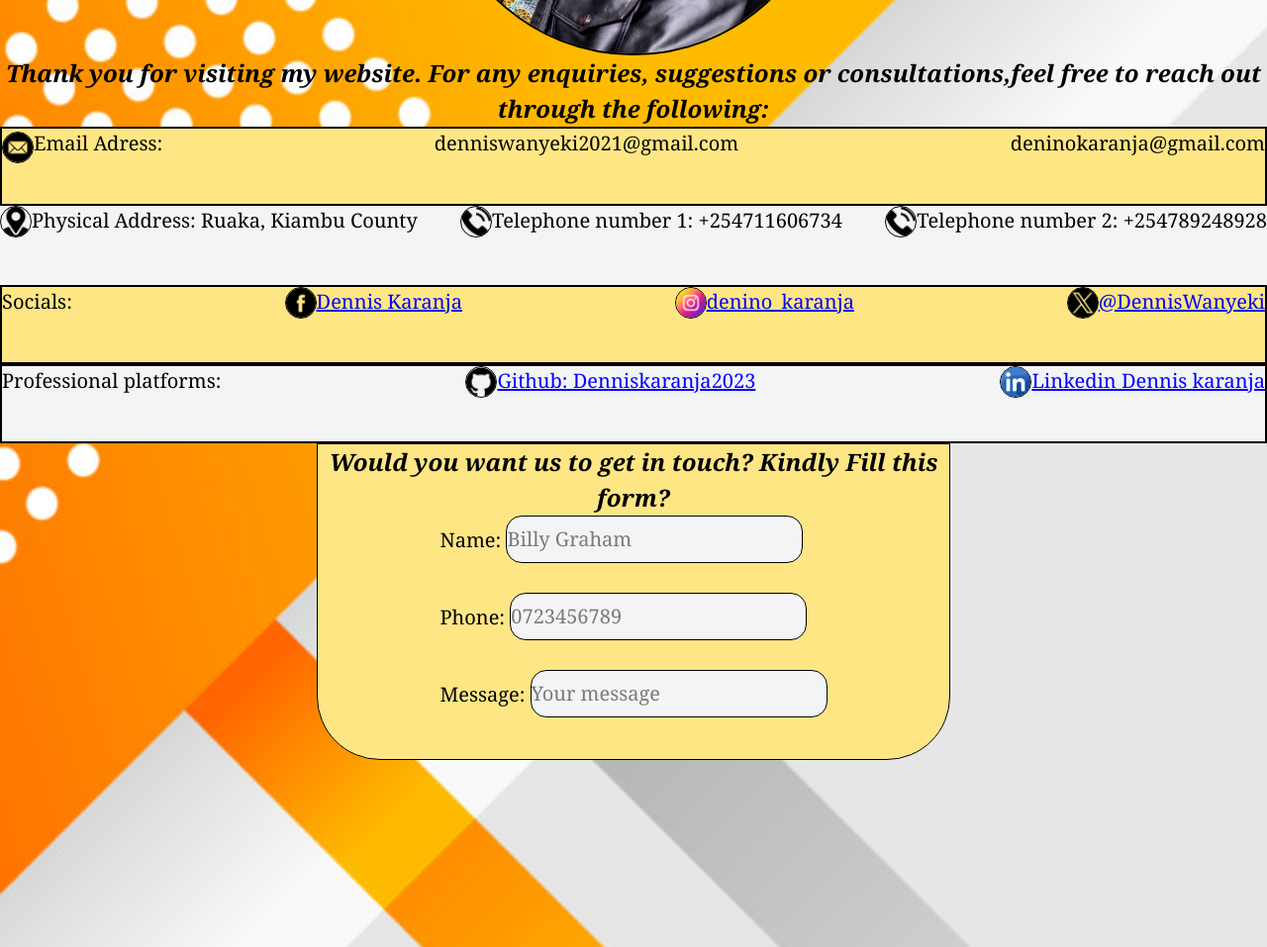
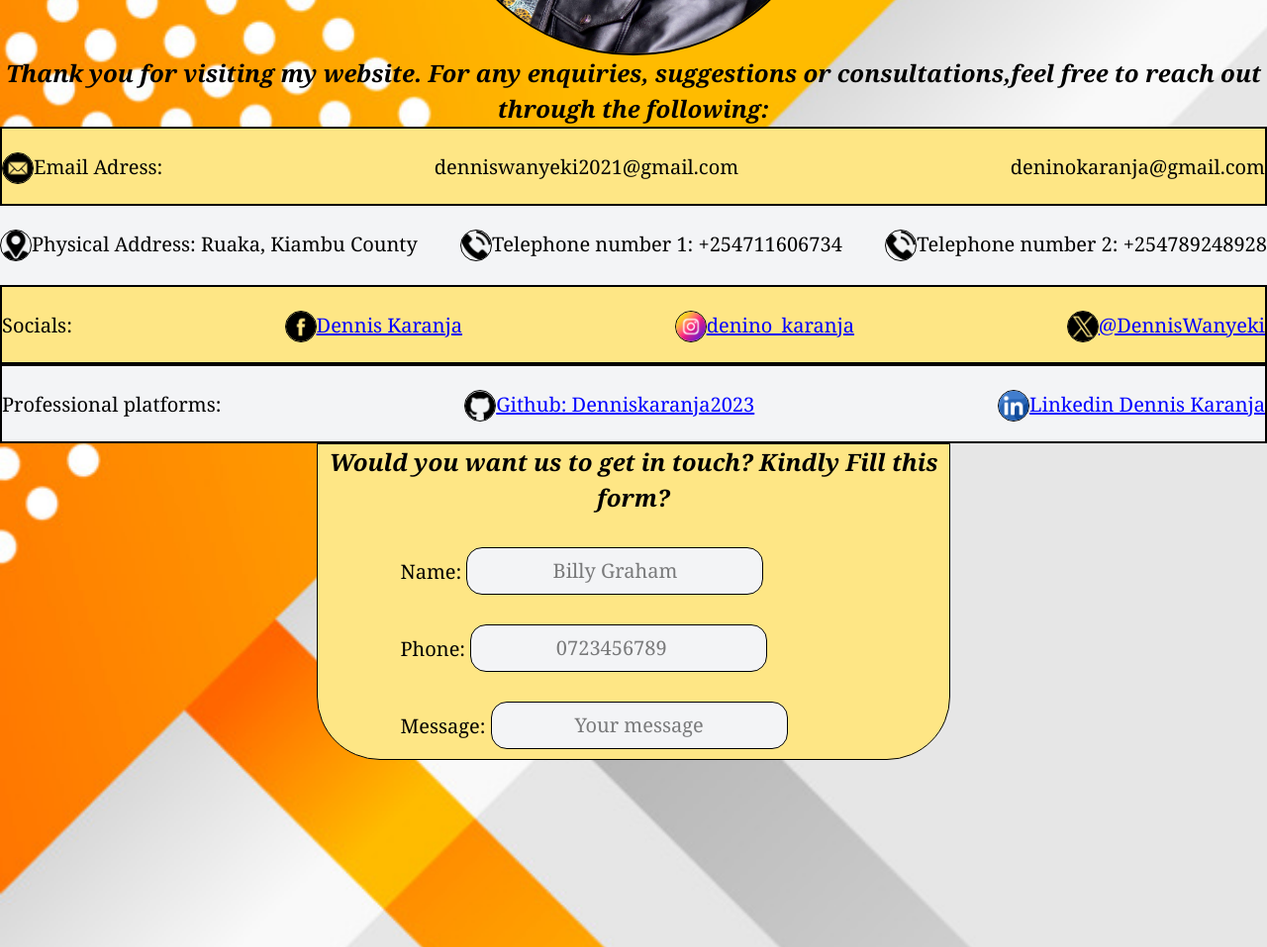
Before and after one commit to Denniskaranja2023/Dennis_Karanja-Personal_website, a website: page contacts.html in a window 1280 px wide. Shown: the part 500-1457 px from the top of the page at 99% size. Drawn offline with Linux system fonts and the light colour scheme.

Commit message:
Final commit

```diff
--- a/contacts.html
+++ b/contacts.html
@@ -19,45 +19,45 @@
     </navbar>
     <div class="flex flex-col items-center">
         <h1 class="heading text-[2.5rem] text-center mb-[2%]">Contact Me</h1>
-        <img class="image1" src="./images/DK-JACKET.jpg">
+        <img class="image1" id="slideshow" src="./images/DK-JACKET.jpg">
         <p class="text-center heading text-[1.5rem]">Thank you for visiting my website. For any enquiries, suggestions or consultations,feel free to reach out through the following:</p>
     </div>
     <div class="flex justify-between h-[5rem] bg-amber-200 border-2 border-solid border-black text-[1.25rem] paragraph-bio">
-        <h1><img class=" float-left image-icon mt-[2%]" src="./images/email.png">Email Adress:</h1>
-        <P>denniswanyeki2021@gmail.com</P>
-        <p>deninokaranja@gmail.com</p>
+        <h1 class="mt-[1.5rem]"><img class=" float-left image-icon" src="./images/email.png">Email Adress:</h1>
+        <P class="mt-[1.5rem]">denniswanyeki2021@gmail.com</P>
+        <p class="mt-[1.5rem]">deninokaranja@gmail.com</p>
     </div>
     <div class="flex justify-between h-[5rem] bg-gray-100 text-[1.25rem] paragraph-bio">
-        <p><img class=" float-left image-icon" src="./images/location.png" alt="physical address"> Physical Address: <strong>Ruaka, Kiambu County</strong></p>
-        <p><img class=" float-left image-icon" src="./images/telephone.png">Telephone number 1: <strong>+254711606734</strong></p>
-        <p><img class=" float-left image-icon" src="./images/telephone.png">Telephone number 2: <strong>+254789248928</strong></p>
+        <p class="mt-[1.5rem]"><img class=" float-left image-icon" src="./images/location.png" alt="physical address"> Physical Address: <strong>Ruaka, Kiambu County</strong></p>
+        <p class="mt-[1.5rem]"><img class=" float-left image-icon" src="./images/telephone.png">Telephone number 1: <strong>+254711606734</strong></p>
+        <p class="mt-[1.5rem]"><img class=" float-left image-icon" src="./images/telephone.png">Telephone number 2: <strong>+254789248928</strong></p>
     </div>
     <div>
         <div class="flex justify-between border-2 border-solid border-black h-[5rem] bg-amber-200 text-[1.25rem] paragraph-bio">
-            <p>Socials:</p>
-            <p><a href="https://www.facebook.com/dennis.karanja.129"><img src="./images/facebook (1).png" class="float-left image-icon" title="Facebook">Dennis Karanja</a></p>
-            <p><a href="https://www.instagram.com/denino_karanja/"><img src="./images/instagram.png" class="float-left image-icon" title="Instagram">denino_karanja</a></p>
-            <p><a href="https://x.com/DennisWanyeki"><img src="./images/twitter.png" class="float-left image-icon" title="Twitter/X">@DennisWanyeki</a></p>
+            <p class="mt-[1.5rem]">Socials:</p>
+            <p class="mt-[1.5rem]"><a href="https://www.facebook.com/dennis.karanja.129"><img src="./images/facebook (1).png" class="float-left image-icon" title="Facebook">Dennis Karanja</a></p>
+            <p class="mt-[1.5rem]"><a href="https://www.instagram.com/denino_karanja/"><img src="./images/instagram.png" class="float-left image-icon" title="Instagram">denino_karanja</a></p>
+            <p class="mt-[1.5rem]"><a href="https://x.com/DennisWanyeki"><img src="./images/twitter.png" class="float-left image-icon" title="Twitter/X">@DennisWanyeki</a></p>
         </div>
         <div class="flex justify-between border-2 border-solid border-black h-[5rem] bg-gray-100 text-[1.25rem] paragraph-bio">
-            <p>Professional platforms:</p>
-            <p><a href="https://github.com/Denniskaranja2023"><img src="./images/github.png" class="float-left image-icon" title="Github">Github: Denniskaranja2023</a></p>
-            <p><a href="https://www.linkedin.com/in/denniswanyeki/"><img src="./images/linkedin.png" class="float-left image-icon" title="Linkedin">Linkedin Dennis karanja</a></p>
+            <p class="mt-[1.5rem]">Professional platforms:</p>
+            <p class="mt-[1.5rem]"><a href="https://github.com/Denniskaranja2023"><img src="./images/github.png" class="float-left image-icon" title="Github">Github: Denniskaranja2023</a></p>
+            <p class="mt-[1.5rem]"><a href="https://www.linkedin.com/in/denniswanyeki/"><img src="./images/linkedin.png" class="float-left image-icon" title="Linkedin">Linkedin Dennis Karanja</a></p>
         </div>
         <div class="flex flex-col items-center border border-solid border-black h-[20rem] w-[50%] ml-[25%] bg-amber-200 rounded-b-[4rem] text-[1.25rem] paragraph-bio">
-            <h1 class="text-center heading text-[1.5rem]">Would you want us to get in touch? Kindly Fill this form?</h1>
+            <h1 class="text-center heading text-[1.5rem] mb-[2rem]">Would you want us to get in touch? Kindly Fill this form?</h1>
             <form>
                <div>
                   <label for="name">Name:</label>
-                  <input class="border border-solid border-black bg-gray-100 rounded-[1rem] h-[3rem]" type="text" id="name" placeholder="Billy Graham">
+                  <input class="border border-solid border-black bg-gray-100 rounded-[1rem] text-center h-[3rem]" type="text" id="name" placeholder="Billy Graham">
                </div><br>
                <div>
                   <label for="phone">Phone:</label>
-                  <input class="border border-solid border-black bg-gray-100 rounded-[1rem] h-[3rem]" type="number" id="phone" placeholder="0723456789">
+                  <input class="border border-solid border-black bg-gray-100 rounded-[1rem] text-center h-[3rem]" type="number" id="phone" placeholder="0723456789">
                </div><br>
                <div>
                   <label for="message">Message:</label>
-                  <input class="border bg-gray-100 border-solid border-black rounded-[1rem] h-[3rem] W-[10rem]"type="text" id="message" placeholder="Your message">
+                  <input class="border bg-gray-100 border-solid border-black rounded-[1rem] text-center  h-[3rem] mr-[5rem]"type="text" id="message" placeholder="Your message">
                </div>
             </form>
         </div>
--- /dev/null
+++ b/index.js
@@ -0,0 +1,7 @@
+  let images = ['./images/DK-KOFIA', './images/DK-JACKET', '.images/DK.jpeg'];
+  let index = 1;
+
+  setInterval(() => {
+    index = (index + 1) % images.length;
+    document.getElementById('slideshow').src = images[index];
+  }, 2000); // Changes every 2 seconds
```
Also changed, not shown: bio.html (+9 -0 lines), cv.html (+9 -2 lines), index.html (+6 -0 lines), motivations.html (+7 -1 lines), output.css.
